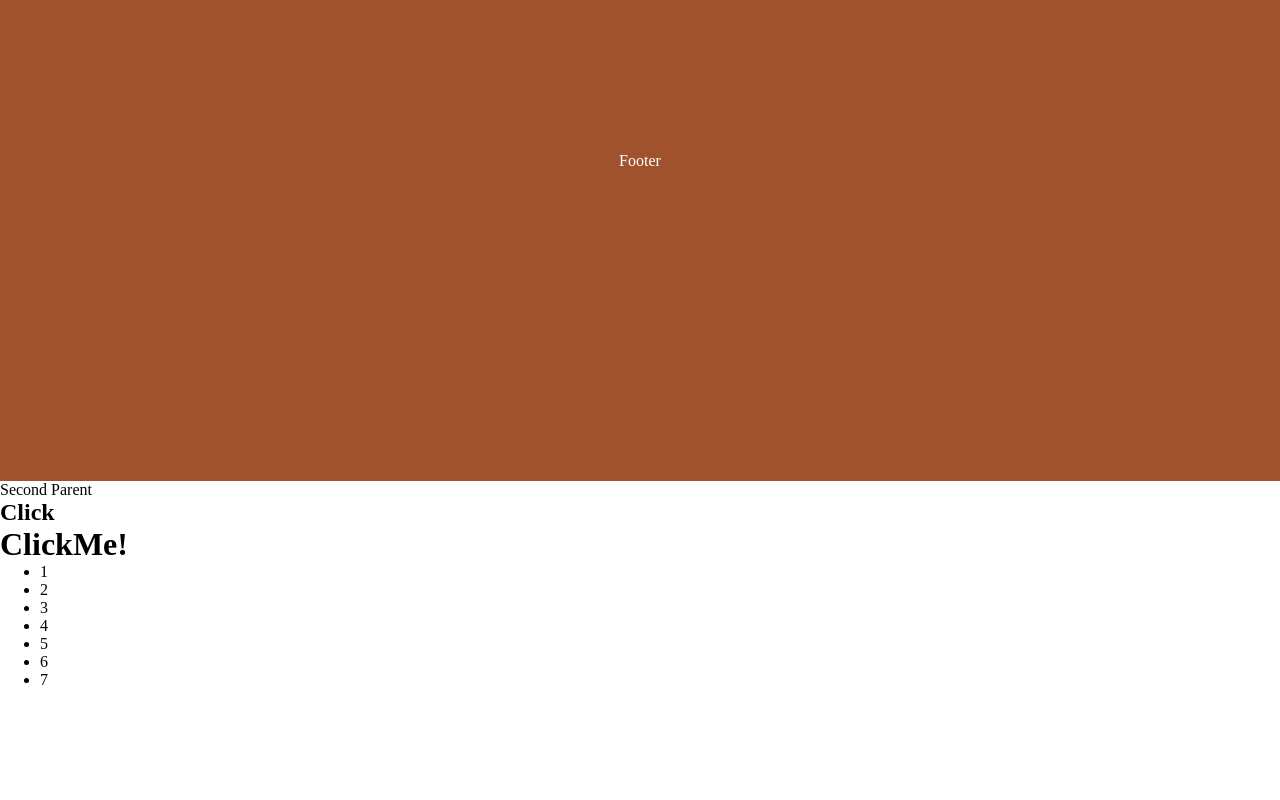
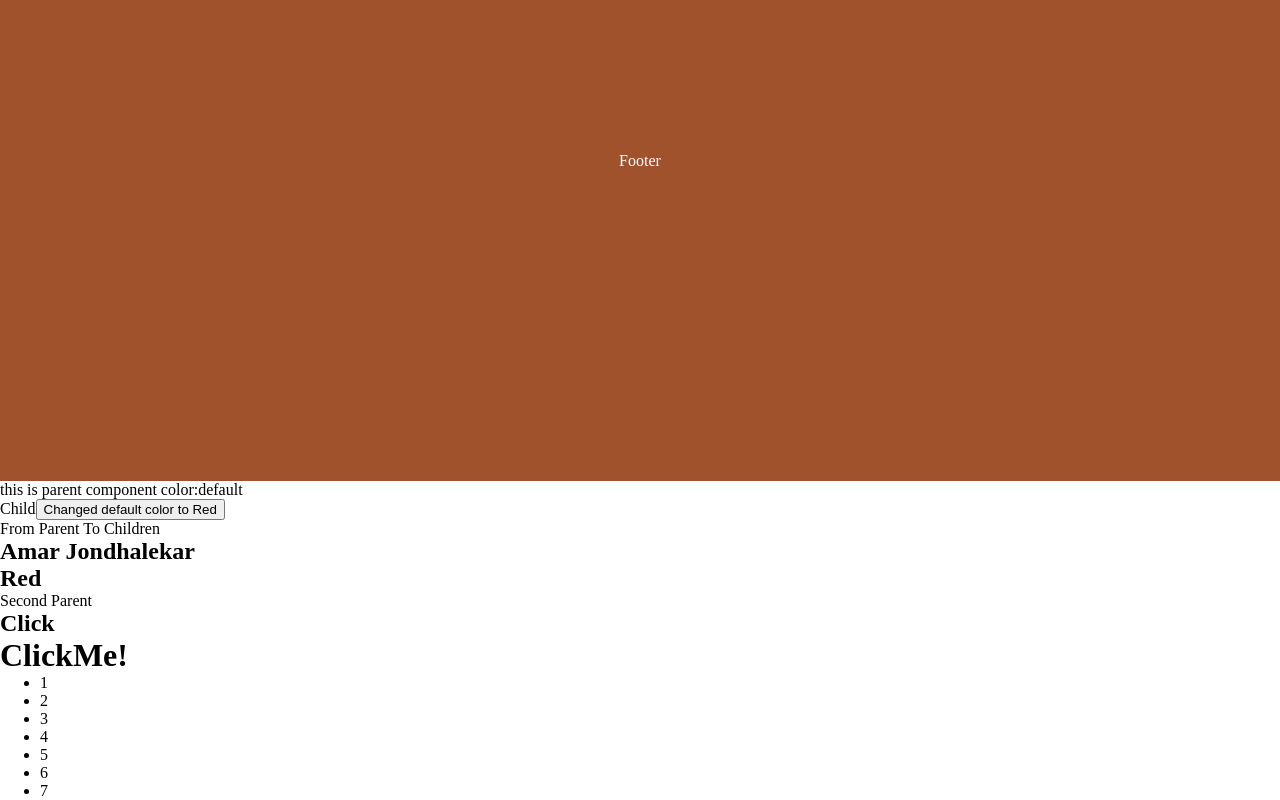
Before and after one commit to amar-jondhalekar/React-Js-Projects, a React (Vite) app in the folder first-project/: page / in a window 1280 px wide. Shown: the part 889-1689 px from the top of the page. Before the commit the page ends 1578 px from the top, so only its background shows below. Built offline with nearby package versions, Linux system fonts and the light colour scheme.

Commit message:
FromChildToParent

```diff
--- a/first-project/src/App.jsx
+++ b/first-project/src/App.jsx
@@ -3,6 +3,8 @@ import SideNav from "./components/SideNav";
 import MainSection from "./components/MainSection";
 import Footer from "./components/Footer";
 import "./App.css"
+import Child from "./components/FromChildToParent/Parent";
+import Parent from "./components/FromParentToChild/Parent";
 
 function App() {
   function clickMe(){
@@ -23,6 +25,8 @@ function App() {
       <MainSection/>
       </div>
       <Footer/>
+      <Child/>
+      <Parent/>
     </div>
     <div>
       Second Parent
--- /dev/null
+++ b/first-project/src/components/FromChildToParent/Child.jsx
@@ -0,0 +1,13 @@
+import React from 'react'
+
+const Child = ({changeColor}) => {
+  return (
+    <div>Child
+        <button onClick={() => {
+        changeColor('red')
+    }}> Changed default color to Red </button>
+    </div>
+  )
+}
+
+export default Child
--- /dev/null
+++ b/first-project/src/components/FromChildToParent/Parent.jsx
@@ -0,0 +1,17 @@
+import React, { useState } from 'react'
+import Child from './Child';
+
+const Parent = () => {
+    const[color, setColor] = useState('default');
+    const changeColor = (color) => {
+        setColor(color);
+    }
+  return (
+    <div>
+        {"this is parent component color:"+color}
+        <Child changeColor={changeColor}/>
+    </div>
+  )
+}
+
+export default Parent
```
Also changed, not shown: first-project/src/components/FromChildToParent/index.jsx (added, +9 -0 lines).
